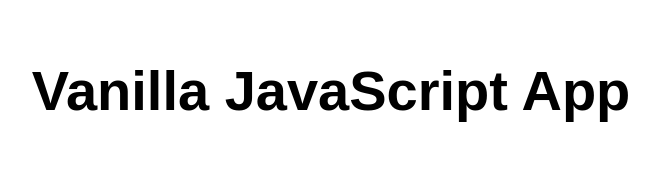
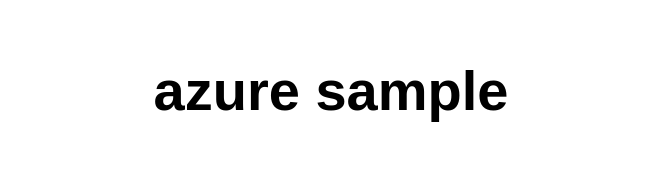
Before and after one commit to JudithRency/cloud-static-web-app, a website: page src/index.html in a window 1280 px wide. Shown: the whole page, without its empty margins (309-968 px from the left). Drawn offline with Linux system fonts and the light colour scheme.

Commit message:
Update index.html

```diff
--- a/src/index.html
+++ b/src/index.html
@@ -5,12 +5,12 @@
   <meta charset="UTF-8">
   <meta name="viewport" content="width=device-width, initial-scale=1.0">
   <link rel="stylesheet" href="styles.css">
-  <title>Vanilla JavaScript App</title>
+  <title>azure sample</title>
 </head>
 
 <body>
   <main>
-    <h1>Vanilla JavaScript App</h1>
+    <h1>azure sample</h1>
   </main>
 </body>
 
```
